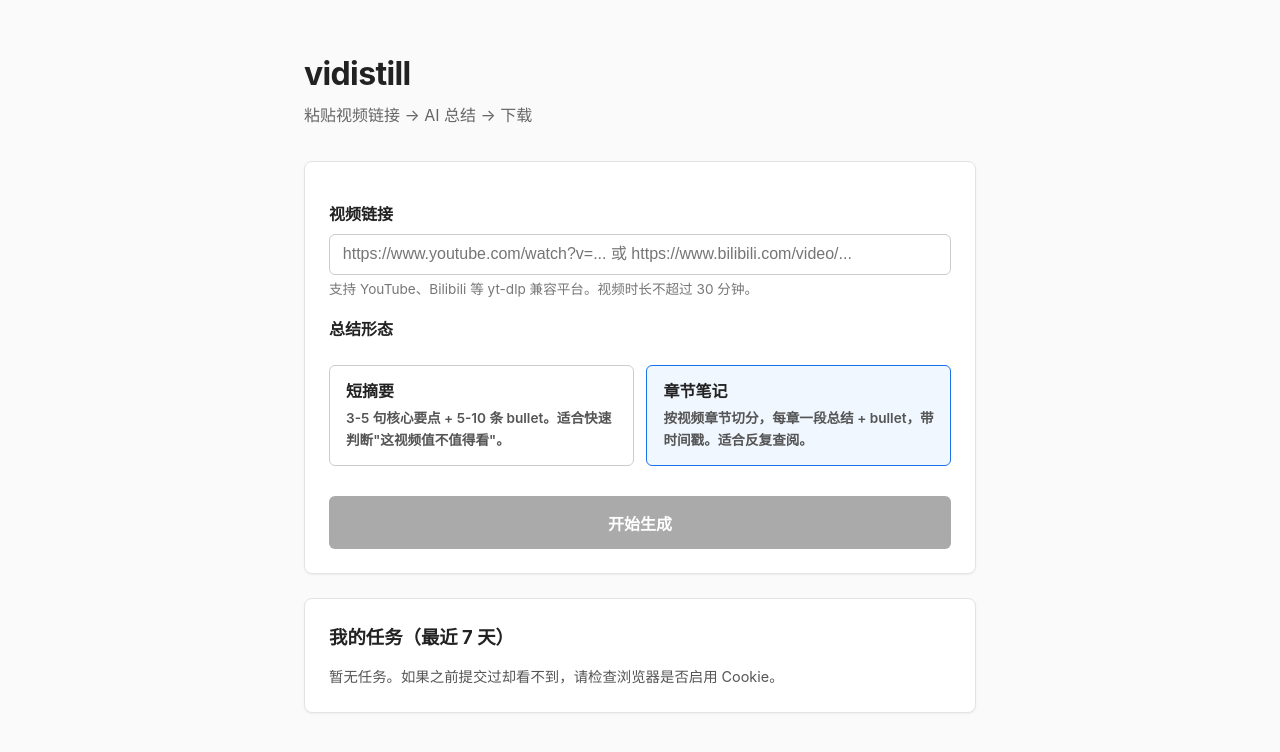
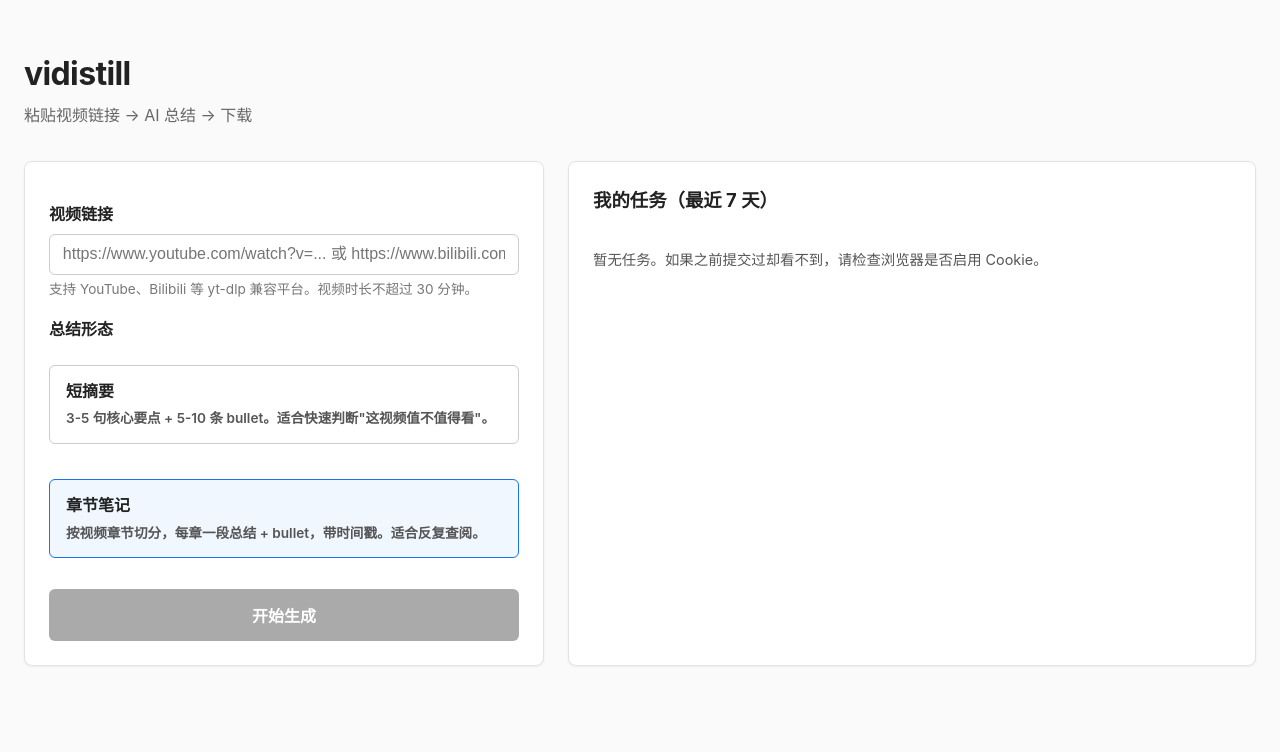
Before and after one commit to banshanguishu/vidistill, a FastAPI app: page / in a window 1280 px wide. Shown: the top 752 px of the page. Run offline with FastAPI, Linux system fonts and the light colour scheme; data that the repository does not hold is empty; parts of the project's set-up code (start-up, migrations or seed data) failed here and were passed over.

Commit message:
style(ui): two-column layout - form left, my-jobs right with scroll
- body max-width 720px → 1280px 支持两列
- 用 .layout flex 容器包左右两个 card
- 左列 card-left 固定 520px（表单内容宽度合适）
- 右列 card-right flex: 1 撑满剩余空间，高度等于左列（align-items: stretch）
- 右列内部 .jobs-scroll 区域 overflow-y: auto，任务多时滚动
- 表格头部 position: sticky 滚动时表头保留
- 自定义滚动条样式（窄、浅灰）
- 媒体查询 < 960px 退化为垂直堆叠（移动端友好），右列设 max-height: 600px

Co-Authored-By: Claude Opus 4.7 <noreply@anthropic.com>

```diff
--- a/src/vidistill/templates/index.html
+++ b/src/vidistill/templates/index.html
@@ -9,8 +9,58 @@
   * { box-sizing: border-box; }
   body {
     font-family: -apple-system, "Segoe UI", "Source Han Sans SC", "Microsoft YaHei", sans-serif;
-    max-width: 720px; margin: 3rem auto; padding: 0 1.5rem;
+    max-width: 1280px; margin: 3rem auto; padding: 0 1.5rem;
     color: #222; background: #fafafa; line-height: 1.6;
+  }
+  .layout {
+    display: flex;
+    gap: 1.5rem;
+    align-items: stretch;
+  }
+  .layout > .card-left {
+    flex: 0 0 520px;
+  }
+  .layout > .card-right {
+    flex: 1;
+    min-width: 0;
+    display: flex;
+    flex-direction: column;
+    overflow: hidden;
+  }
+  .card-right > h2 {
+    flex-shrink: 0;
+  }
+  .card-right > .queue-indicator {
+    flex-shrink: 0;
+    align-self: flex-start;
+  }
+  .jobs-scroll {
+    flex: 1;
+    min-height: 0;
+    overflow-y: auto;
+    margin-top: 1rem;
+    /* subtle scrollbar styling */
+    scrollbar-width: thin;
+    scrollbar-color: #ccc transparent;
+  }
+  .jobs-scroll::-webkit-scrollbar { width: 8px; }
+  .jobs-scroll::-webkit-scrollbar-track { background: transparent; }
+  .jobs-scroll::-webkit-scrollbar-thumb {
+    background: #d0d0d0;
+    border-radius: 4px;
+  }
+  .jobs-scroll::-webkit-scrollbar-thumb:hover { background: #b0b0b0; }
+  /* sticky table header within scroll area */
+  .jobs-scroll .jobs-table thead th {
+    position: sticky;
+    top: 0;
+    background: white;
+    z-index: 1;
+  }
+  @media (max-width: 960px) {
+    .layout { flex-direction: column; }
+    .layout > .card-left { flex: 1 1 auto; }
+    .layout > .card-right { flex: 1 1 auto; max-height: 600px; }
   }
   h1 { margin: 0 0 .25rem; }
   .subtitle { color: #666; margin: 0 0 2rem; }
@@ -119,7 +169,7 @@
   .btn-action-cancel:hover { background: #d93025; color: white; }
 
   /* Jobs table */
-  .jobs-table { width: 100%; border-collapse: collapse; margin-top: 1rem; }
+  .jobs-table { width: 100%; border-collapse: collapse; }
   .jobs-table th {
     text-align: left; padding: .55rem .5rem;
     font-size: .75rem; font-weight: 600;
@@ -152,7 +202,8 @@
 <h1>vidistill</h1>
 <p class="subtitle">粘贴视频链接 → AI 总结 → 下载</p>
 
-<div class="card" x-data="vidistillApp()">
+<div class="layout">
+<div class="card card-left" x-data="vidistillApp()">
 
   <!-- Form -->
   <template x-if="phase === 'idle' || phase === 'submitting' || phase === 'error_input'">
@@ -229,7 +280,7 @@
   </template>
 </div>
 
-<div class="card" x-data="myJobsApp()" x-init="init()" style="margin-top: 1.5rem;">
+<div class="card card-right" x-data="myJobsApp()" x-init="init()">
   <h2 style="margin-top: 0;">我的任务（最近 7 天）</h2>
 
   <div class="queue-indicator warn" x-show="systemQueueFull">
@@ -239,6 +290,7 @@
     ✓ 当前队列：<span x-text="systemActiveCount"></span> / 10
   </div>
 
+  <div class="jobs-scroll">
   <table class="jobs-table" x-show="jobs.length > 0">
     <thead>
       <tr>
@@ -281,7 +333,9 @@
   <div x-show="jobs.length === 0" class="status-text" style="margin-top: .8rem;">
     暂无任务。如果之前提交过却看不到，请检查浏览器是否启用 Cookie。
   </div>
+  </div>
 </div>
+</div><!-- /.layout -->
 
 <script>
 function vidistillApp() {
```
